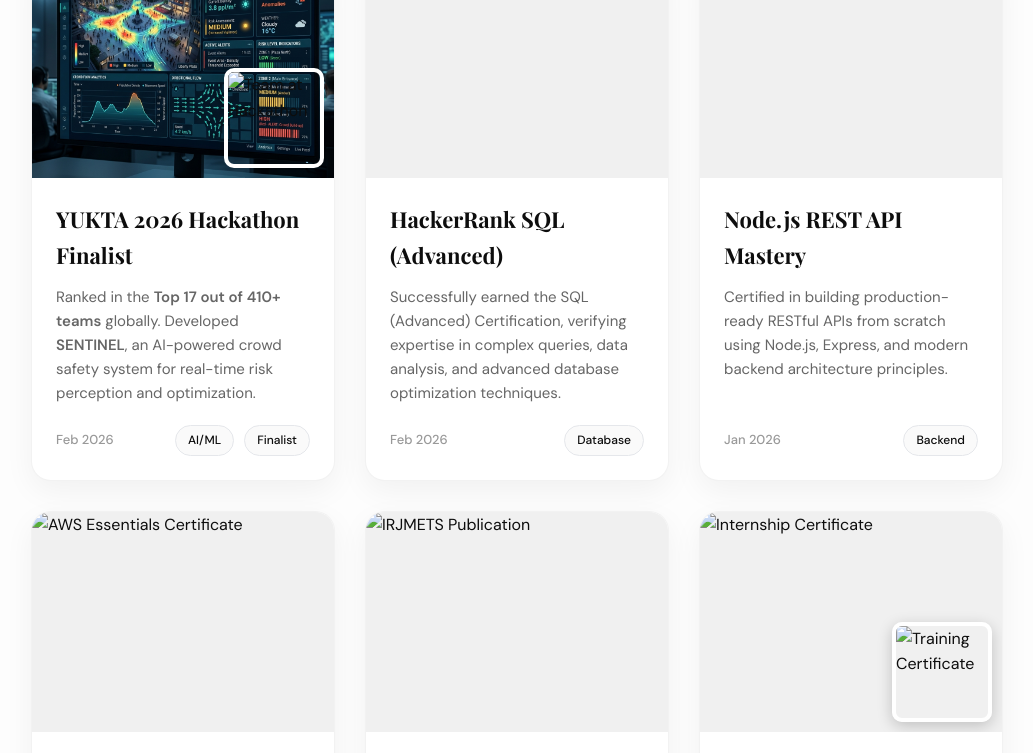
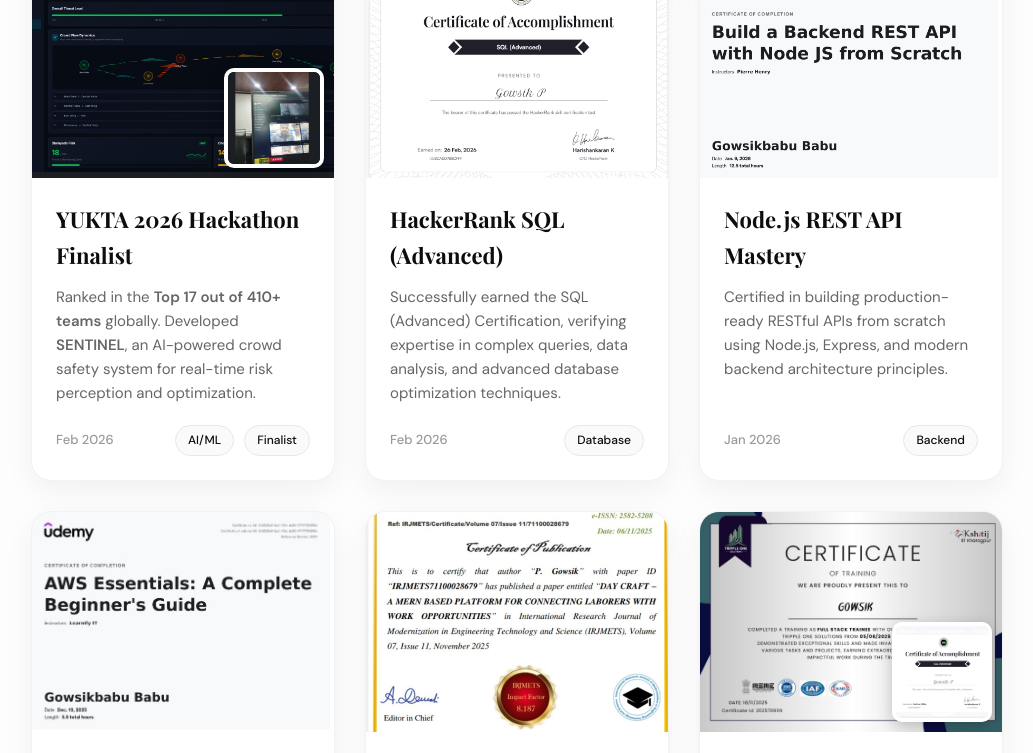
Before and after one commit to 450gowsik/Shana-sites, a website built with Vite: page index.html in a window 1280 px wide. Shown: the part 6662-7415 px from the top of the page, without its empty margins (123-1156 px from the left). Built offline with nearby package versions, Linux system fonts and the light colour scheme; files whose address does not match are found by name.

Commit message:
Fix: update achievement image paths to match actual filenames

```diff
--- a/index.html
+++ b/index.html
@@ -1162,9 +1162,9 @@
         <!-- HACKATHON -->
         <div class="ach-card featured">
           <div class="ach-img">
-            <img src="achievement-sentinel-1.png" alt="Sentinel Dashboard" />
+            <img src="Hackthon-project.png" alt="Sentinel Dashboard" />
             <div class="ach-overlay">
-              <img src="achievement-sentinel-2.png" alt="Team at Hackathon" />
+              <img src="Hackthon-project-image-02.png" alt="Team at Hackathon" />
             </div>
           </div>
           <div class="ach-body">
@@ -1185,7 +1185,7 @@
         <!-- SQL -->
         <div class="ach-card">
           <div class="ach-img">
-            <img src="achievement-sql.png" alt="SQL Advanced Certificate" />
+            <img src="SQL.png" alt="SQL Advanced Certificate" />
           </div>
           <div class="ach-body">
             <h3>HackerRank SQL (Advanced)</h3>
@@ -1204,7 +1204,7 @@
         <!-- NODE API -->
         <div class="ach-card">
           <div class="ach-img">
-            <img src="achievement-nodejs.png" alt="Node JS API Certificate" />
+            <img src="Restapi with node.png" alt="Node JS API Certificate" />
           </div>
           <div class="ach-body">
             <h3>Node.js REST API Mastery</h3>
@@ -1222,7 +1222,7 @@
         <!-- AWS -->
         <div class="ach-card">
           <div class="ach-img">
-            <img src="achievement-aws.png" alt="AWS Essentials Certificate" />
+            <img src="AWS-CEN-Image.png" alt="AWS Essentials Certificate" />
           </div>
           <div class="ach-body">
             <h3>AWS Essentials &amp; Cloud Architecture</h3>
@@ -1239,7 +1239,7 @@
         <!-- DAYCRAFT PUB -->
         <div class="ach-card">
           <div class="ach-img">
-            <img src="achievement-daycraft-pub.png" alt="IRJMETS Publication" />
+            <img src="Daycraft-jounal.png" alt="IRJMETS Publication" />
           </div>
           <div class="ach-body">
             <h3>International Journal Publication</h3>
@@ -1257,9 +1257,9 @@
         <!-- INTERNSHIP -->
         <div class="ach-card">
           <div class="ach-img">
-            <img src="achievement-intern-tripleone.png" alt="Internship Certificate" />
+            <img src="INTERNSHIP_image-02.png" alt="Internship Certificate" />
             <div class="ach-overlay">
-              <img src="achievement-training-tripleone.png" alt="Training Certificate" />
+              <img src="SQL-from-rankerhack.png" alt="Training Certificate" />
             </div>
           </div>
           <div class="ach-body">
@@ -1278,7 +1278,7 @@
         <!-- PYTHON -->
         <div class="ach-card">
           <div class="ach-img">
-            <img src="achievement-python.png" alt="Python Certificate" />
+            <img src="Python-programming.png" alt="Python Certificate" />
           </div>
           <div class="ach-body">
             <h3>Python Programming Mastery</h3>
```
